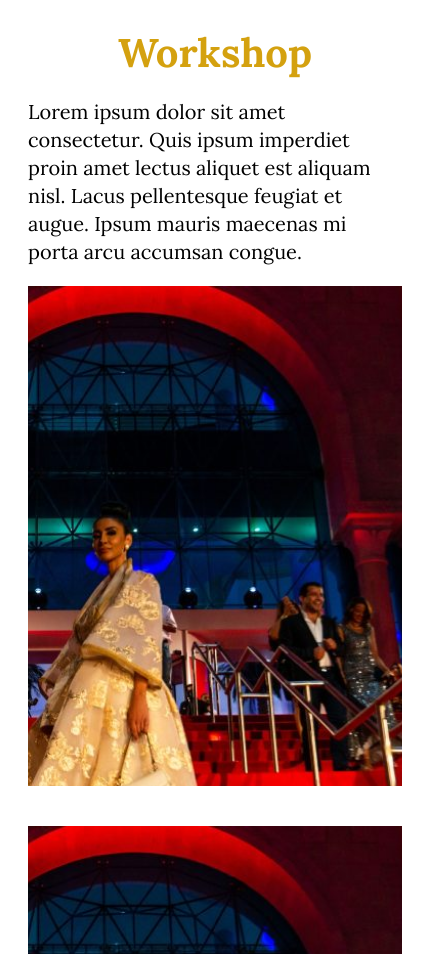
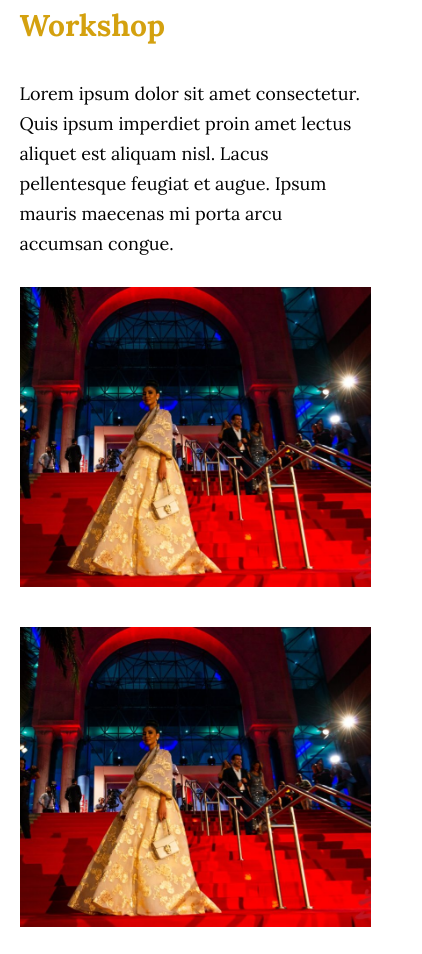
Before and after one commit to bileldh-ing/FTF, a plain HTML site: page components/workshop/workshop.html in a window 390 px wide. Shown: the top 954 px of the page, 422 px wide, since content can reach past the window. After the commit the page ends 927 px from the top, so only its background shows below. Drawn offline with Linux system fonts and the light colour scheme.

Commit message:
Initial commit

```diff
--- a/components/workshop/workshop.css
+++ b/components/workshop/workshop.css
@@ -1,90 +1,138 @@
+body {
+  margin: 0;
+  font-family: Arial, sans-serif;
+}
+
 .container {
-  font-family: Arial, sans-serif;
-  margin: 0;
-  padding: 0;
   display: flex;
   justify-content: center;
   align-items: center;
+  width: 100%;
+  box-sizing: border-box;
 }
 
 .table {
-  max-width: 1200px;
   display: flex;
   flex-direction: row;
   width: 100%;
+  max-width: 1400px;
+  gap: 40px;
 }
 
 .cell {
   flex: 1;
-  vertical-align: top;
-  border: none;
+  display: flex;
+  flex-direction: column;
+  align-items: center;
+  padding: 0;
   position: relative;
-  padding: 20px;
-}
-
-.cell:first-child {
-  height: auto;
 }
 
 .workshop {
-  align-self: stretch;
-  height: 50px;
   color: #d4a10f;
   font-family: Lora, sans-serif;
   font-size: 40px;
   font-weight: 700;
-  line-height: 50px;
+  line-height: 51.2px;
   text-align: center;
   margin: 0;
 }
 
 .lorem-ipsum-dolor-1b {
-  display: flex;
-  align-items: flex-start;
-  justify-content: flex-start;
-  align-self: stretch;
-  max-width: 700px;
-  min-width: 0;
-  height: auto;
   color: #000000;
   font-family: Lora, sans-serif;
   font-size: 20px;
   font-weight: 400;
-  line-height: 28px;
+  line-height: 30px;
   text-align: left;
-  margin: 0;
+  margin: 10px 0;
 }
 
-.image-wrapper {
+.workshop-image {
+  width: 100%;
   height: 500px;
-  overflow: hidden;
+  object-fit: cover;
 }
 
-.cell img {
+.second-image {
   width: 100%;
-  height: 700px;
+  height: 100%;
   object-fit: cover;
-  display: block;
+  position: absolute;
+  top: 0;
+  left: 0;
 }
 
 .cell:last-child {
-  height: auto;
+  height: 700px;
+  position: relative;
+}
+
+@media (max-width: 1320px) {
+  .table {
+    max-width: 90%;
+    flex-direction: column;
+  }
+
+  .cell {
+    width: 100%;
+    height: auto;
+    align-items: flex-start;
+  }
+
+  .workshop {
+    font-size: 36px;
+  }
+
+  .lorem-ipsum-dolor-1b {
+    font-size: 18px;
+  }
+
+  .workshop-image {
+    height: auto;
+  }
+
+  .second-image {
+    height: 400px;
+  }
+}
+
+@media (max-width: 1200px) {
+  .table {
+    max-width: 90%;
+  }
 }
 
 @media (max-width: 768px) {
   .table {
     flex-direction: column;
+    width: 100%;
   }
 
   .cell {
     width: 100%;
+    height: auto;
   }
 
-  .cell:first-child {
-    order: 1;
+  .workshop-image {
+    height: auto;
+  }
+}
+
+@media (max-width: 480px) {
+  .workshop {
+    font-size: 30px;
   }
 
-  .cell:last-child {
-    order: 2;
+  .lorem-ipsum-dolor-1b {
+    font-size: 18px;
+  }
+
+  .workshop-image {
+    height: 300px;
+  }
+
+  .second-image {
+    height: 300px;
   }
 }
--- a/components/workshop/workshop.html
+++ b/components/workshop/workshop.html
@@ -24,12 +24,14 @@
               et augue. Ipsum mauris maecenas mi porta arcu accumsan congue.
             </p>
           </div>
-          <div class="image-wrapper">
-            <img src="/assets/2.jpg" alt="Workshop Image" />
-          </div>
+          <img
+            src="/assets/2.jpg"
+            alt="Workshop Image"
+            class="workshop-image"
+          />
         </div>
         <div class="cell">
-          <img src="/assets/2.jpg" alt="Second Image" />
+          <img src="/assets/2.jpg" alt="Second Image" class="second-image" />
         </div>
       </div>
     </div>
--- a/events.js
+++ b/events.js
@@ -20,12 +20,12 @@ function changeIframeContent() {
     centeredText.textContent = "Les ateliers";
   }
 
-  // Change image source
+  // Change image source in the wide iframe
   const imageElement = wideDocument.querySelector(
-    'img[src="/assets/images.jpg"]'
+    'img[src="../../assets/images.jpg"]'
   );
   if (imageElement) {
-    imageElement.src = "/assets/events.png";
+    imageElement.src = "../../assets/events.png";
   }
 }
 
```
Also changed, not shown: components/wide/wide.html (+41 -23 lines).
